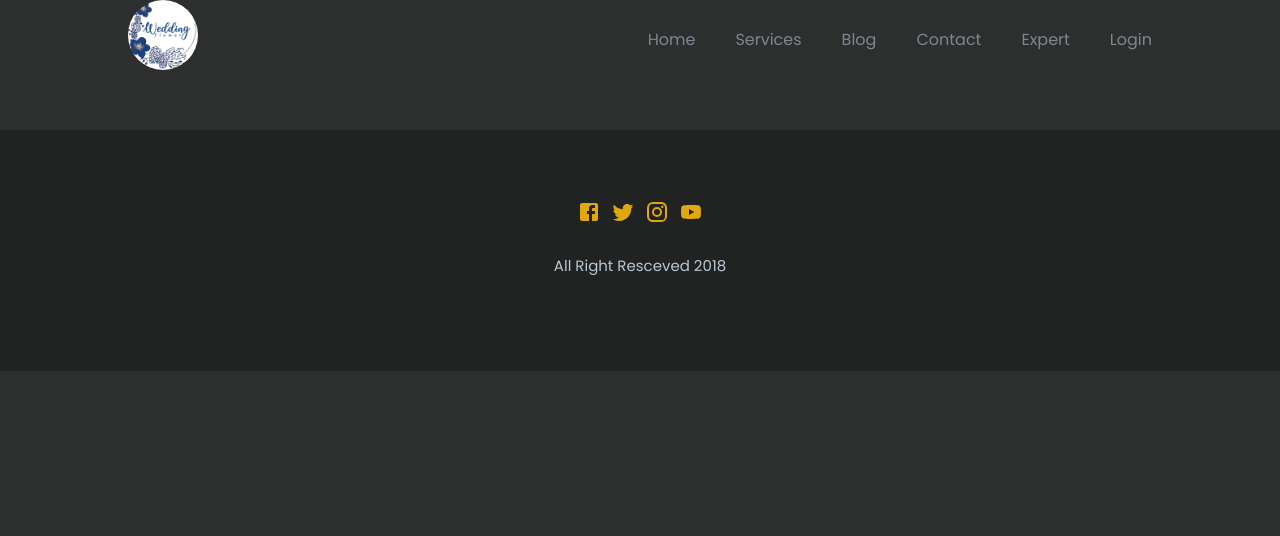
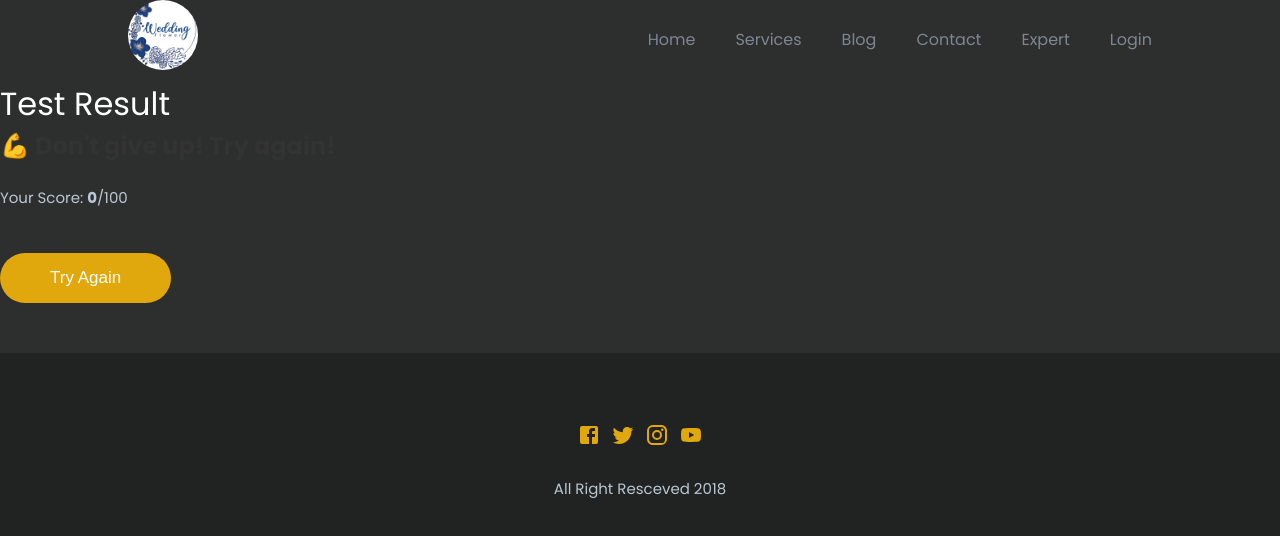
Before and after one commit to PhanNghia6604/PreWed-App, a React (Create React App) app in the folder login-signup/: page /result in a window 1280 px wide. Shown: the top 536 px of the page. Built offline with nearby package versions, Linux system fonts and the light colour scheme.

Commit message:
add Result page after done Test

```diff
--- /dev/null
+++ b/login-signup/src/Components/Page/Menu Customer/Result.jsx
@@ -0,0 +1,36 @@
+import React from "react";
+import { useLocation, useNavigate } from "react-router-dom";
+import styles from "./Result.module.css";
+
+const Result = () => {
+  const location = useLocation();
+  const navigate = useNavigate();
+  const score = location.state?.score || 0;
+
+  const getResultClass = (score) => {
+    if (score >= 80) return "success";
+    if (score >= 50) return "warning";
+    return "error";
+  };
+
+  const getResultMessage = (score) => {
+    if (score >= 80) return "🎉 Excellent! You did an amazing job!";
+    if (score >= 50) return "😊 Good job! Keep improving!";
+    return "💪 Don't give up! Try again!";
+  };
+
+  return (
+    <div className={styles.container}>
+      <h1 className={styles.title}>Test Result</h1>
+      <div className={`${styles.resultBox} ${styles[getResultClass(score)]}`}>
+        <h2>{getResultMessage(score)}</h2>
+        <p>Your Score: <strong>{score}</strong>/100</p>
+      </div>
+      <button className={styles.retryBtn} onClick={() => navigate("/")}>
+        <i className="fas fa-redo"></i> Try Again
+      </button>
+    </div>
+  );
+};
+
+export default Result;
--- a/login-signup/src/Components/Page/Page.jsx
+++ b/login-signup/src/Components/Page/Page.jsx
@@ -22,6 +22,7 @@ import { ExpertsList } from './Consultant/Expert';
 import { ExpertDetail } from './Consultant/ExpertDetail';
 import Profile from './Menu Customer/Profile';
 import {Test} from './Menu Customer/Test';
+import Result from './Menu Customer/Result';
 
 
 
@@ -56,6 +57,8 @@ export const Page = () => {
          <Route exact path="/profile" element={<Profile/>} />
          <Route exact path="/register" element={<Register/>} />
          <Route exact path="/test" element={<Test/>} />
+         <Route exact path="/result" element={<Result/>} />
+
 
         </Routes>
         <Footer/>
```
Also changed, not shown: login-signup/src/Components/Page/Menu Customer/Result.module.css (added).
